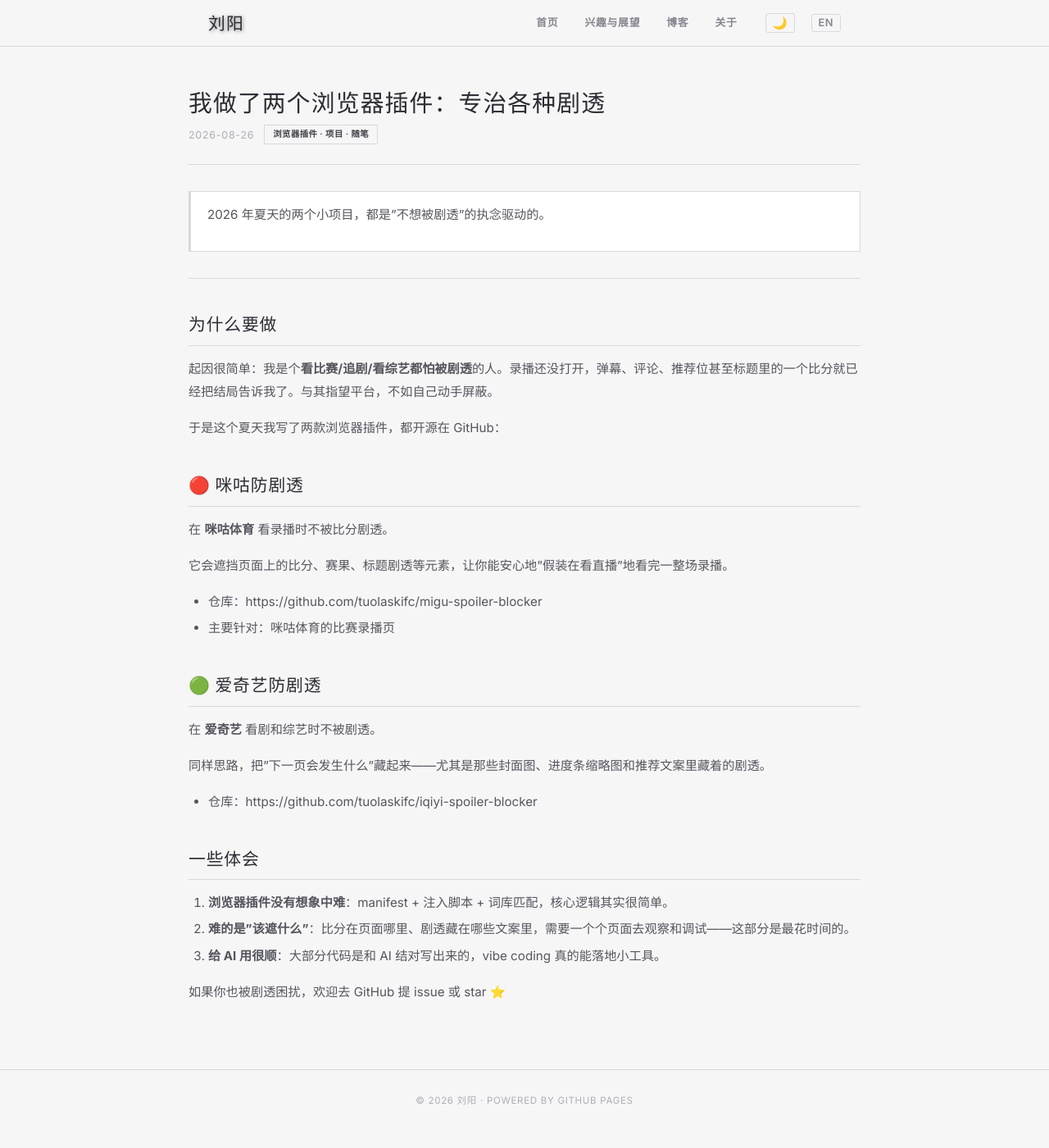
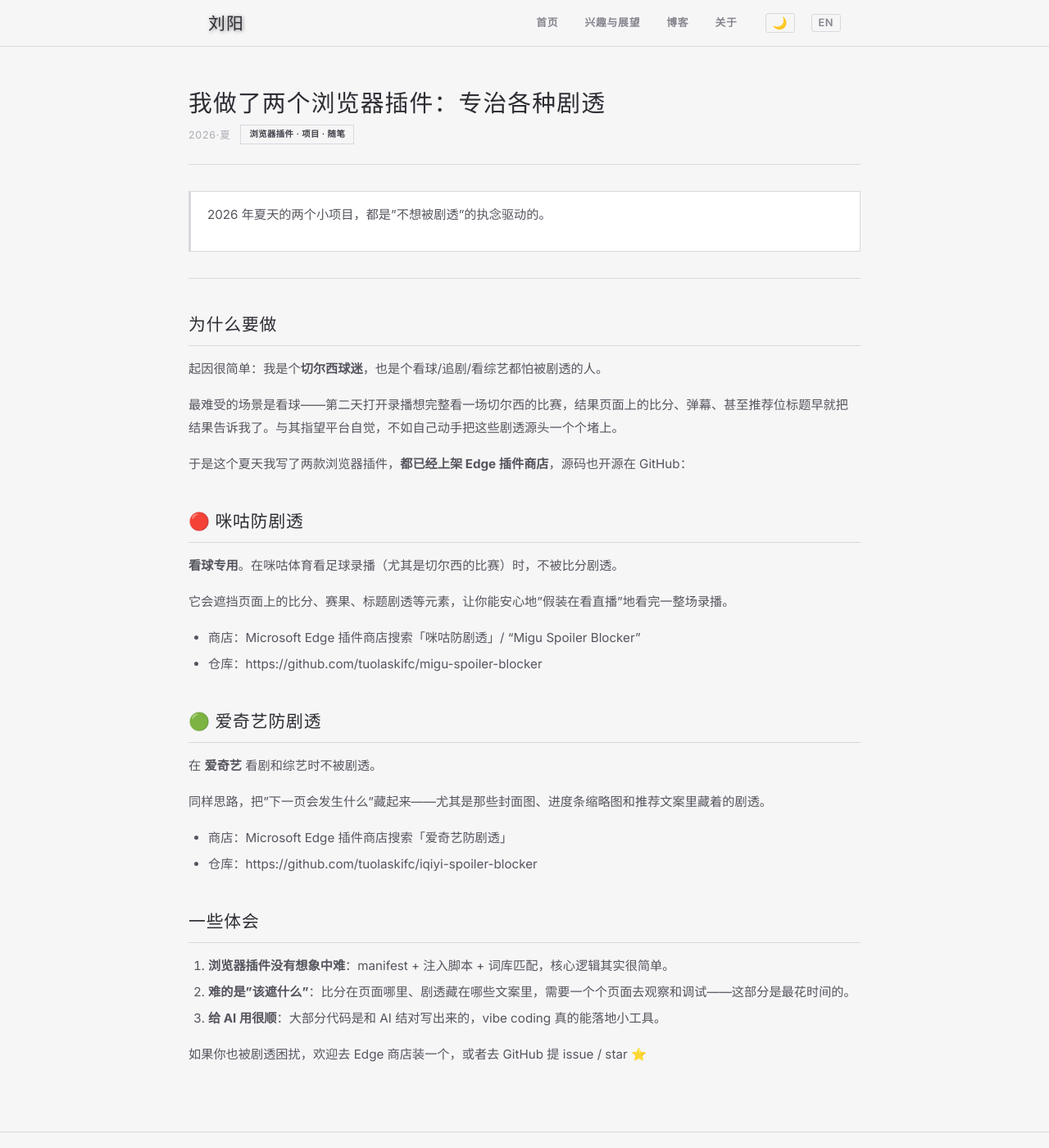
Before and after one commit to tuolaskifc/tuolaskifc.github.io, a Jekyll site: the page built from _posts/2026-08-26-browser-plugins.md, in a window 1280 px wide and 1400 px high. Shown: the whole window at 82% size. Built offline with Jekyll 4.4.1, drawn with Linux system fonts in a browser that asks for light colours.

Commit message:
feat: 插件文章补充看球/切尔西/Edge商店；日期改 2026·夏
- 新增 date_display 字段，自定义文章显示的日期文字
- 插件分享文章显示「2026·夏」（保留 datetime 机器可读）

```diff
--- a/_layouts/post.html
+++ b/_layouts/post.html
@@ -6,7 +6,7 @@
   <header class="post-header">
     <h1>{{ page.title }}</h1>
     <div class="post-meta">
-      <time datetime="{{ page.date | date_to_xmlschema }}">{{ page.date | date: "%Y-%m-%d" }}</time>
+      <time datetime="{{ page.date | date_to_xmlschema }}">{% if page.date_display %}{{ page.date_display }}{% else %}{{ page.date | date: "%Y-%m-%d" }}{% endif %}</time>
       {% if page.course %}
       <span class="post-tag course-tag">🎓 {{ page.course }}</span>
       {% endif %}
--- a/_posts/2026-08-26-browser-plugins.md
+++ b/_posts/2026-08-26-browser-plugins.md
@@ -1,6 +1,7 @@
 ---
 title: "我做了两个浏览器插件：专治各种剧透"
 date: 2026-08-26
+date_display: 2026·夏
 tags: [浏览器插件, 项目, 随笔]
 ---
 
@@ -10,18 +11,20 @@
 
 ## 为什么要做
 
-起因很简单：我是个**看比赛/追剧/看综艺都怕被剧透**的人。录播还没打开，弹幕、评论、推荐位甚至标题里的一个比分就已经把结局告诉我了。与其指望平台，不如自己动手屏蔽。
+起因很简单：我是个**切尔西球迷**，也是个看球/追剧/看综艺都怕被剧透的人。
 
-于是这个夏天我写了两款浏览器插件，都开源在 GitHub：
+最难受的场景是看球——第二天打开录播想完整看一场切尔西的比赛，结果页面上的比分、弹幕、甚至推荐位标题早就把结果告诉我了。与其指望平台自觉，不如自己动手把这些剧透源头一个个堵上。
+
+于是这个夏天我写了两款浏览器插件，**都已经上架 Edge 插件商店**，源码也开源在 GitHub：
 
 ## 🔴 咪咕防剧透
 
-在 **咪咕体育** 看录播时不被比分剧透。
+**看球专用**。在咪咕体育看足球录播（尤其是切尔西的比赛）时，不被比分剧透。
 
 它会遮挡页面上的比分、赛果、标题剧透等元素，让你能安心地"假装在看直播"地看完一整场录播。
 
+- 商店：Microsoft Edge 插件商店搜索「咪咕防剧透」/ "Migu Spoiler Blocker"
 - 仓库：https://github.com/tuolaskifc/migu-spoiler-blocker
-- 主要针对：咪咕体育的比赛录播页
 
 ## 🟢 爱奇艺防剧透
 
@@ -29,6 +32,7 @@
 
 同样思路，把"下一页会发生什么"藏起来——尤其是那些封面图、进度条缩略图和推荐文案里藏着的剧透。
 
+- 商店：Microsoft Edge 插件商店搜索「爱奇艺防剧透」
 - 仓库：https://github.com/tuolaskifc/iqiyi-spoiler-blocker
 
 ## 一些体会
@@ -37,4 +41,4 @@
 2. **难的是"该遮什么"**：比分在页面哪里、剧透藏在哪些文案里，需要一个个页面去观察和调试——这部分是最花时间的。
 3. **给 AI 用很顺**：大部分代码是和 AI 结对写出来的，vibe coding 真的能落地小工具。
 
-如果你也被剧透困扰，欢迎去 GitHub 提 issue 或 star ⭐
+如果你也被剧透困扰，欢迎去 Edge 商店装一个，或者去 GitHub 提 issue / star ⭐
--- a/blog/index.html
+++ b/blog/index.html
@@ -11,7 +11,7 @@
   {% for post in site.posts %}
   <div class="post-card{% if post.private %} post-card-private{% endif %}" data-private="{{ post.private }}" onclick="location.href='{{ post.url | relative_url }}'">
     <div class="post-meta">
-      <time datetime="{{ post.date | date_to_xmlschema }}">{{ post.date | date: "%Y-%m-%d" }}</time>
+      <time datetime="{{ post.date | date_to_xmlschema }}">{% if post.date_display %}{{ post.date_display }}{% else %}{{ post.date | date: "%Y-%m-%d" }}{% endif %}</time>
       {% if post.private %}<span class="post-tag private-tag">🔒 私密</span>{% endif %}
       {% if post.tags %}
       <span class="post-tag">{{ post.tags | first }}</span>
--- a/index-en.html
+++ b/index-en.html
@@ -60,7 +60,7 @@
     {% for post in site.posts limit:5 %}
     <div class="post-card{% if post.private %} post-card-private{% endif %}" data-private="{{ post.private }}" onclick="location.href='{{ post.url | relative_url }}'">
       <div class="post-meta">
-        <time datetime="{{ post.date | date_to_xmlschema }}">{{ post.date | date: "%Y-%m-%d" }}</time>
+        <time datetime="{{ post.date | date_to_xmlschema }}">{% if post.date_display %}{{ post.date_display }}{% else %}{{ post.date | date: "%Y-%m-%d" }}{% endif %}</time>
         {% if post.private %}<span class="post-tag private-tag">🔒 Private</span>{% endif %}
         {% if post.tags %}
         <span class="post-tag">{{ post.tags | first }}</span>
--- a/index.html
+++ b/index.html
@@ -51,7 +51,7 @@
     {% for post in site.posts limit:5 %}
     <div class="post-card{% if post.private %} post-card-private{% endif %}" data-private="{{ post.private }}" onclick="location.href='{{ post.url | relative_url }}'">
       <div class="post-meta">
-        <time datetime="{{ post.date | date_to_xmlschema }}">{{ post.date | date: "%Y-%m-%d" }}</time>
+        <time datetime="{{ post.date | date_to_xmlschema }}">{% if post.date_display %}{{ post.date_display }}{% else %}{{ post.date | date: "%Y-%m-%d" }}{% endif %}</time>
         {% if post.private %}<span class="post-tag private-tag">🔒 私密</span>{% endif %}
         {% if post.tags %}
         <span class="post-tag">{{ post.tags | first }}</span>
```
Also changed, not shown: WEBSITE_GUIDE.md (+2 -0 lines).
